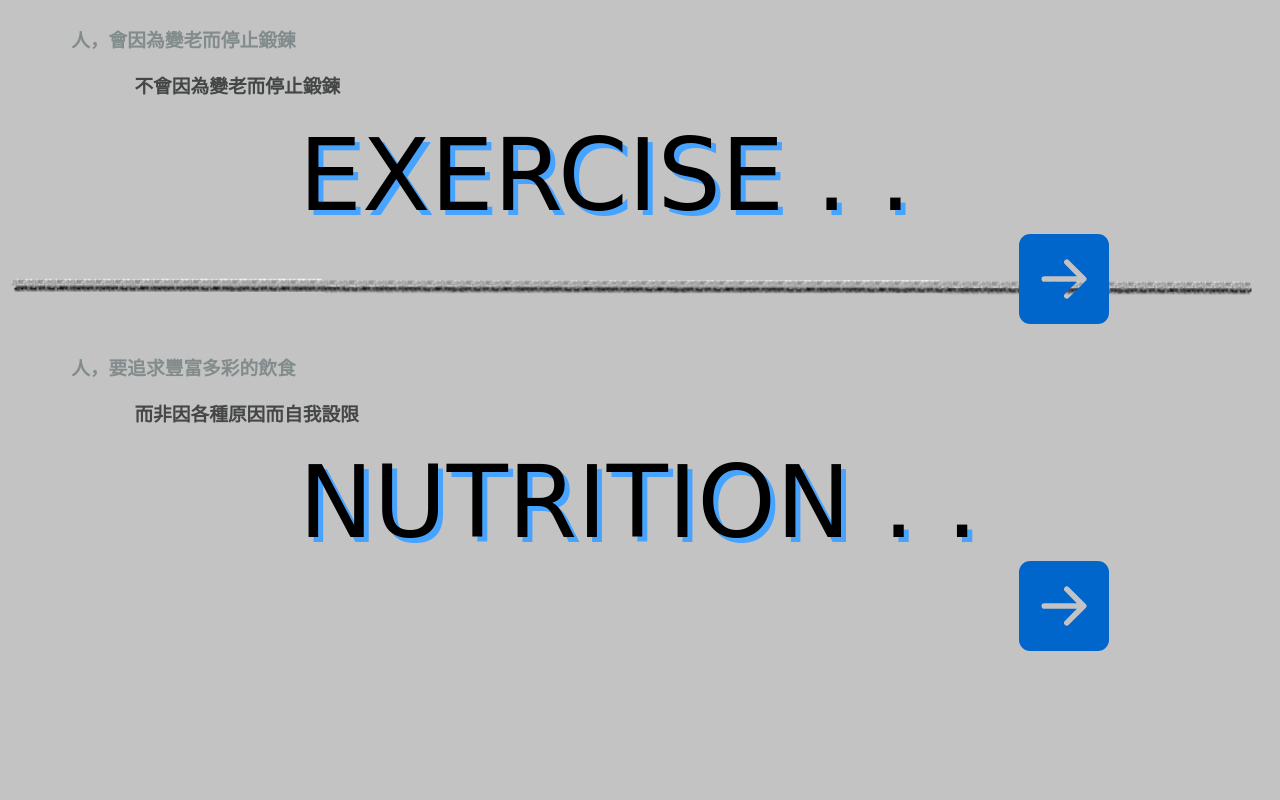
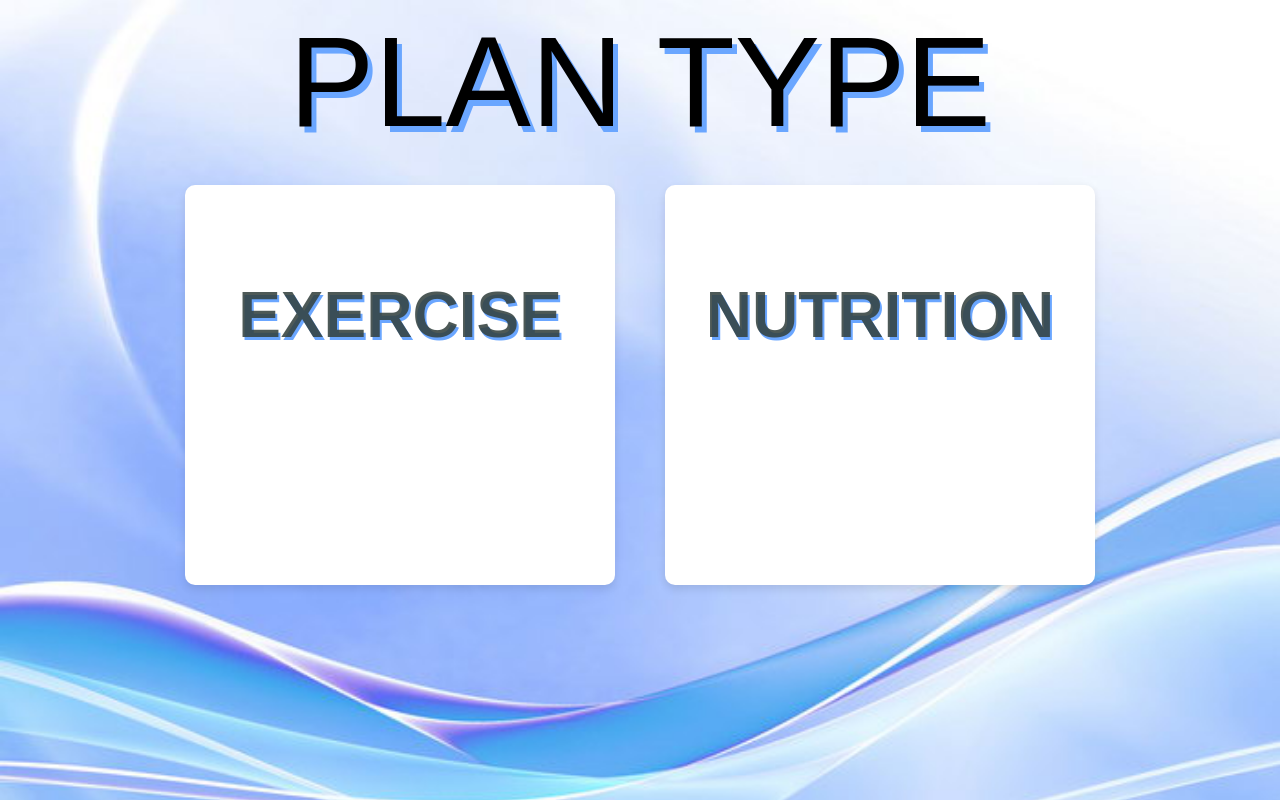
Before and after one commit to Poyi1028/DB_Project, a Flask app: page /plan in a window 1280 px wide. Run offline with Flask 3, Linux system fonts and the light colour scheme.

Commit message:
0529-yu-redo plan01

```diff
--- a/static/css/plan01.css
+++ b/static/css/plan01.css
@@ -1,53 +1,94 @@
-body{
+body {
+    font-family: Arial, sans-serif;
     background-size: cover;
-}
-.frame{
-    display: flex; /*讓下一層次水平排列*/
+    display: flex;
+    flex-direction: column;
+    justify-content: center;
+    align-items: center;
 }
 
-.headline1{
-    text-align: left;
-    color: rgb(130, 139, 139,0.986);
-    padding-left: 5%;
-    margin-top: 2%;
+.ex-headline {
+    text-align: center;
+    font-size: 4em;
+    font-family: 'Cursive', sans-serif;
+    color: #32403ede;
+    text-shadow: #6aa6ff 2px 3px;
 }
-.headline2{
-    text-align: left;
-    color: rgb(69, 71, 71);
-    padding-left: 10%;
+
+.header {
+    text-align: center;
+    margin-bottom: 30px;
+}
+
+.headline {
+    text-align: center;
+    font-size: 8em;
+    font-family: 'Cursive', sans-serif;
+    text-shadow: #6aa6ff 5px 6px;
 }
 
 
-.choice{
-    margin-left: 23%;
-    font-size: 100px;
-    font-family:cursive;
-    text-shadow:#46A3FF 5px 5px;;
+.container {
+    display: flex;
+    flex-direction: row;
+    gap: 50px;
 }
 
-/* .btn{
-    margin-left: 92%;
+.section {
     text-align: center;
-    cursor: pointer;
-    font-size: 25px;
-} */
+    background: #fff;
+    padding: 40px;
+    border-radius: 10px;
+    box-shadow: 0 4px 8px rgba(0, 0, 0, 0.1);
+    width: 350px;
+    height: 320px;
+    transition: transform 0.3s ease;
+}
+
+.section:hover {
+    transform: translateY(-10px);
+}
+
+.section-headline {
+    font-size: 28px;
+    font-weight: bold;
+    color: #00796b;
+    text-shadow: 2px 2px 4px #6aa6ff;
+    margin-bottom: 20px;
+}
+
+.button {
+    display: inline-block;
+    position: relative;
+    text-decoration: none;
+    color: white;
+    background-color: #006779;
+    padding: 10px 20px;
+    border-radius: 5px;
+    transition: background-color 0.3s ease, transform 0.3s ease;
+}
+
+.button:hover {
+    background-color: #12afca;
+    transform: scale(1.1);
+}
 
 .tooltip-button {
+    display: inline-block;
+    position: relative;
     background-color: transparent;
     border: none;
     cursor: pointer;
-    position: relative;
-    margin-left: 80%;
 }
 
-.tooltip-button img {
-    width: 80px; /* 调整大小 */
-    height: 70px;
+.tooltip-button svg {
+    width: 80px;
+    height: 80px;
 }
 
 .tooltip-text {
     visibility: hidden;
-    width: 120px;
+    width: 140px;
     background-color: black;
     color: #fff;
     text-align: center;
@@ -55,9 +96,9 @@
     padding: 5px 0;
     position: absolute;
     z-index: 1;
-    bottom: 125%; /* 将提示文字放置在按钮上方 */
+    bottom: -32%;
     left: 50%;
-    margin-left: -60px;
+    margin-left: -70px;
     opacity: 0;
     transition: opacity 0.3s;
 }
--- a/templates/plan01.html
+++ b/templates/plan01.html
@@ -3,30 +3,34 @@
     <head>
         <meta name="viewport" content="width=device-width, initial-scale=1.0"/>
         <meta charset="utf-8"/>
-        <title>菜單(首)</title>
+        <title>菜單種類選擇</title>
         <link rel="stylesheet" type="text/css" href="/static/css/plan01.css"/>
     </head>
-    <body background="/static/健身choice.png">
-        <div>
-            <h3 class="headline1">人，會因為變老而停止鍛鍊</h3>
-            <h3 class="headline2">不會因為變老而停止鍛鍊</h3>
-            <div class="choice">EXERCISE . .</div>
-            <div class="button-container">
-                <a href="/plan/workout" class="tooltip-button">
-                    <svg xmlns="http://www.w3.org/2000/svg" width="90" height="90" fill=#0066CC  viewBox="0 0 16 16">
+    <body background="/static/plan01bg.jpg">
+        <div class="header">
+            <div class="headline">PLAN TYPE</div>
+        </div>
+        <div class="container">
+            <div class="section">
+                <h2 class="ex-headline">EXERCISE</h2>
+                <a href="plan02-exercise.html" class="button tooltip-button">
+                    <svg xmlns="http://www.w3.org/2000/svg" width="100" height="100" fill="currentColor" class="bi bi-person-walking" viewBox="0 0 16 16">
+                        <path d="M9.5 1.5a1.5 1.5 0 1 1-3 0 1.5 1.5 0 0 1 3 0M6.44 3.752A.75.75 0 0 1 7 3.5h1.445c.742 0 1.32.643 1.243 1.38l-.43 4.083a1.8 1.8 0 0 1-.088.395l-.318.906.213.242a.8.8 0 0 1 .114.175l2 4.25a.75.75 0 1 1-1.357.638l-1.956-4.154-1.68-1.921A.75.75 0 0 1 6 8.96l.138-2.613-.435.489-.464 2.786a.75.75 0 1 1-1.48-.246l.5-3a.75.75 0 0 1 .18-.375l2-2.25Z"/>
+                        <path d="M6.25 11.745v-1.418l1.204 1.375.261.524a.8.8 0 0 1-.12.231l-2.5 3.25a.75.75 0 1 1-1.19-.914zm4.22-4.215-.494-.494.205-1.843.006-.067 1.124 1.124h1.44a.75.75 0 0 1 0 1.5H11a.75.75 0 0 1-.531-.22Z"/>
+                    </svg>
+                    <svg xmlns="http://www.w3.org/2000/svg" width="180" height="180" fill="currentColor" viewBox="0 0 16 16">
                         <path d="M0 14a2 2 0 0 0 2 2h12a2 2 0 0 0 2-2V2a2 2 0 0 0-2-2H2a2 2 0 0 0-2 2zm4.5-6.5h5.793L8.146 5.354a.5.5 0 1 1 .708-.708l3 3a.5.5 0 0 1 0 .708l-3 3a.5.5 0 0 1-.708-.708L10.293 8.5H4.5a.5.5 0 0 1 0-1"/>
                     </svg>
                     <span class="tooltip-text">製作健身菜單</span>
                 </a>
             </div>
-        </div>
-        <div>
-            <h3 class="headline1">人，要追求豐富多彩的飲食</h3>
-            <h3 class="headline2">而非因各種原因而自我設限</h3>
-            <div class="choice">NUTRITION . .</div>
-            <div class="button-container">
-                <a href="/plan/nutrition" class="tooltip-button">
-                    <svg xmlns="http://www.w3.org/2000/svg" width="90" height="90" fill=#0066CC  viewBox="0 0 16 16">
+            <div class="section">
+                <h2 class="ex-headline">NUTRITION</h2>
+                <a href="plan02-food.html" class="button tooltip-button">
+                    <svg xmlns="http://www.w3.org/2000/svg" width="100" height="100" fill="currentColor" class="bi bi-cup-straw" viewBox="0 0.25 16 16">
+                        <path d="M13.902.334a.5.5 0 0 1-.28.65l-2.254.902-.4 1.927c.376.095.715.215.972.367.228.135.56.396.56.82q0 .069-.011.132l-.962 9.068a1.28 1.28 0 0 1-.524.93c-.488.34-1.494.87-3.01.87s-2.522-.53-3.01-.87a1.28 1.28 0 0 1-.524-.93L3.51 5.132A1 1 0 0 1 3.5 5c0-.424.332-.685.56-.82.262-.154.607-.276.99-.372C5.824 3.614 6.867 3.5 8 3.5c.712 0 1.389.045 1.985.127l.464-2.215a.5.5 0 0 1 .303-.356l2.5-1a.5.5 0 0 1 .65.278M9.768 4.607A14 14 0 0 0 8 4.5c-1.076 0-2.033.11-2.707.278A3.3 3.3 0 0 0 4.645 5c.146.073.362.15.648.222C5.967 5.39 6.924 5.5 8 5.5c.571 0 1.109-.03 1.588-.085zm.292 1.756C9.445 6.45 8.742 6.5 8 6.5c-1.133 0-2.176-.114-2.95-.308a6 6 0 0 1-.435-.127l.838 8.03c.013.121.06.186.102.215.357.249 1.168.69 2.438.69s2.081-.441 2.438-.69c.042-.029.09-.094.102-.215l.852-8.03a6 6 0 0 1-.435.127 9 9 0 0 1-.89.17zM4.467 4.884s.003.002.005.006zm7.066 0-.005.006zM11.354 5a3 3 0 0 0-.604-.21l-.099.445.055-.013c.286-.072.502-.149.648-.222"/>
+                    </svg>
+                    <svg xmlns="http://www.w3.org/2000/svg" width="100" height="100" fill="currentColor" viewBox="0 0 16 16">
                         <path d="M0 14a2 2 0 0 0 2 2h12a2 2 0 0 0 2-2V2a2 2 0 0 0-2-2H2a2 2 0 0 0-2 2zm4.5-6.5h5.793L8.146 5.354a.5.5 0 1 1 .708-.708l3 3a.5.5 0 0 1 0 .708l-3 3a.5.5 0 0 1-.708-.708L10.293 8.5H4.5a.5.5 0 0 1 0-1"/>
                     </svg>
                     <span class="tooltip-text">製作飲食菜單</span>
```
Also changed, not shown: static/plan01bg.jpg (added).
